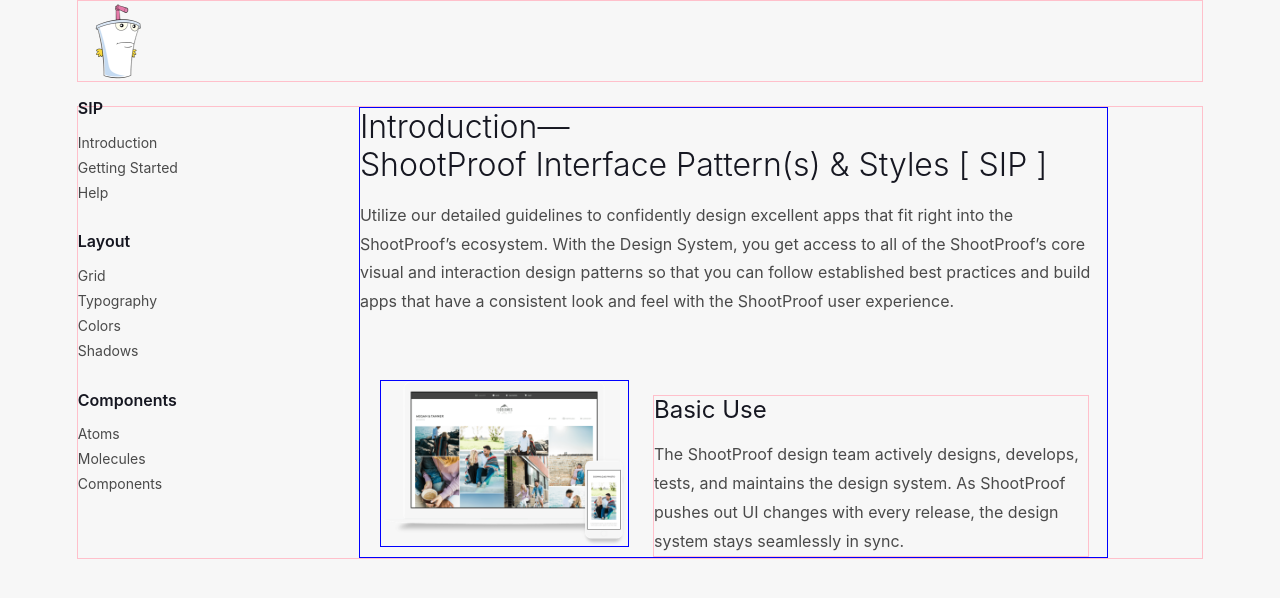
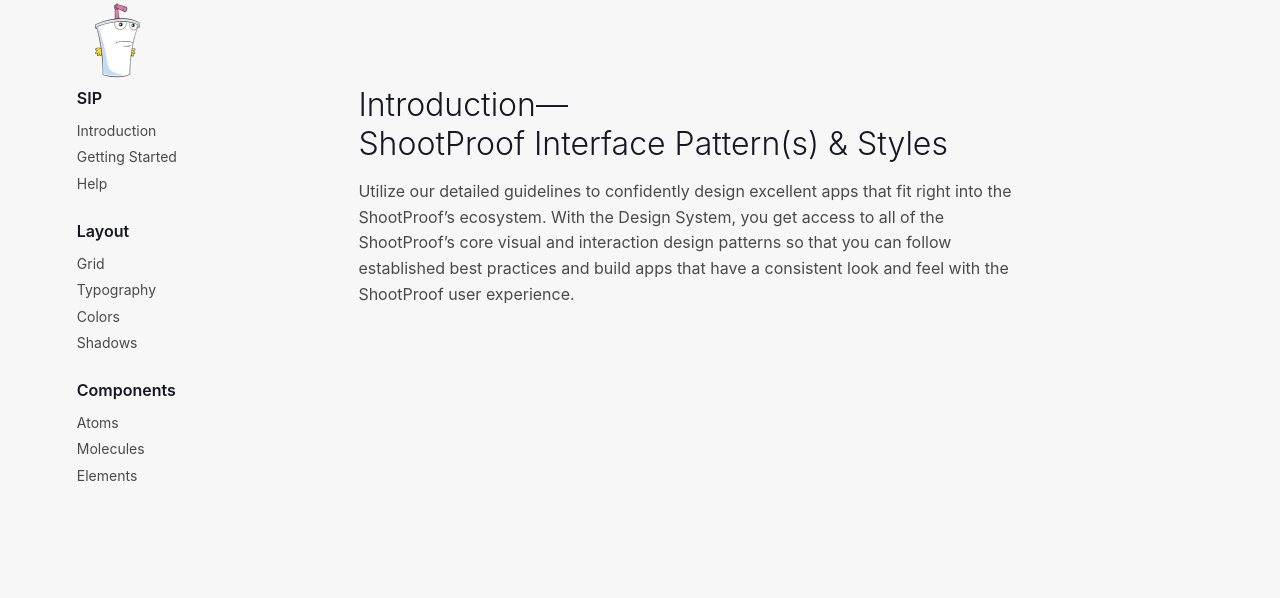
Before and after one commit to ohiosveryown/sip-web, a plain HTML site: page index.html in a window 1280 px wide. Shown: the top 598 px of the page. Drawn offline with Linux system fonts and the light colour scheme.

Commit message:
Layout Reset

```diff
--- a/index.html
+++ b/index.html
@@ -20,6 +20,50 @@
 
   </head>
   <body>
+    <!-- header -->
+    <header>
+      <img src="/images/sip-logo.png" alt="master shake SIP logo">
+    </header>
+
+    <section>
+      <!-- nav -->
+      <nav>
+        <!-- sip -->
+        <p class="header sp-sm">SIP</p>
+        <ul>
+          <li class="sp-xs"><a href="#">Introduction</a></li>
+          <li class="sp-xs"><a href="#">Getting Started</a></li>
+          <li class="sp-xl"><a href="#">Help</a></li>
+        </ul>
+        <!-- layout -->
+        <p class="header sp-sm">Layout</p>
+        <ul>
+          <li class="sp-xs"><a href="#">Grid</a></li>
+          <li class="sp-xs"><a href="#">Typography</a></li>
+          <li class="sp-xs"><a href="#">Colors</a></li>
+          <li class="sp-xl"><a href="#">Shadows</a></li>
+        </ul>
+        <!-- elements -->
+        <p class="header sp-sm">Components</p>
+        <ul>
+          <li class="sp-xs"><a href="#">Atoms</a></li>
+          <li class="sp-xs"><a href="#">Molecules</a></li>
+          <li class="sp-xl"><a href="#">Elements</a></li>
+        </ul>
+      </nav>
+      <!-- main -->
+      <main>
+        <h1 class="display sp-lg">Introduction—<br>ShootProof Interface Pattern(s) &amp; Styles</h1>
+        <p class="body sp-xxl">Utilize our detailed guidelines to confidently design excellent apps that fit right into the ShootProof’s ecosystem. With the Design System, you get access to all of the ShootProof’s core visual and interaction design patterns so that you can follow established best practices and build apps that have a consistent look and feel with the ShootProof user experience.</p>
+      </main>
+    </section>
+
+
+
+
+
+
+    <!--
     <section class="sp-xl">
       <header><img src=/images/sip-logo.png alt=""></header>
     </section>
@@ -49,7 +93,6 @@
         </ul>
       </aside>
 
-      <!-- main content -->
       <main>
         <p class="display sp-lg">Introduction—<br>ShootProof Interface Pattern(s) &amp; Styles [ SIP ]</p>
         <p class="body sp-xxl">Utilize our detailed guidelines to confidently design excellent apps that fit right into the ShootProof’s ecosystem. With the Design System, you get access to all of the ShootProof’s core visual and interaction design patterns so that you can follow established best practices and build apps that have a consistent look and feel with the ShootProof user experience.</p>
@@ -60,6 +103,7 @@
         </article>
       </main>
     </section>
+  -->
 
 
 
--- a/sass/_mixins.scss
+++ b/sass/_mixins.scss
@@ -20,6 +20,39 @@ $header: 600 1.6rem/1.2;
 $body: 400 1.6rem/1.8;
 $list: 400 1.4rem/2;
 */
+
+/*
+@mixin container {
+  width: 99vw;
+  max-width: 90rem;
+  margin: 0 auto;
+  background: cornflowerblue;
+}
+
+
+@mixin row {
+  display: flex;
+  flex-direction: row;
+  width: 100%;
+  overflow: hidden;
+  //margin: 0;
+}
+*/
+
+@mixin container {
+  margin: 0 auto;
+  width: 88vw;
+  max-width: 116rem;
+}
+
+@mixin row {
+  border: 1px solid blue;
+  display: flex;
+  flex-direction: row;
+  margin: 0;
+}
+
+
 
 
 // mixins – media queries //
--- a/sass/_styles.scss
+++ b/sass/_styles.scss
@@ -1,4 +1,37 @@
+body { min-height: 300vh; }
 // styles //
+header {
+  @include container;
+  img { max-width: 8rem; }
+}
+
+section {
+  //border: 1px solid green;
+  @include container;
+}
+
+nav {
+  //border: 1px solid orange;
+  position: fixed;
+  margin: 0;
+  a:hover { border-bottom: 2px solid rgba($fc-primary,0.2); }
+
+  @include breakpoint(md) {
+    width: grid-width(2);
+  }
+}
+
+main {
+  //border: 1px solid blue;
+
+  @include breakpoint(md) {
+    margin-left: grid-width(3);
+    width: grid-width(7);
+  }
+}
+
+
+/*
 section {
   border: 1px solid pink;
   margin: 0 auto;
@@ -47,7 +80,7 @@ header {
 }
 
 article {
-  display: inline-block;
+  @include row;
   border: 1px solid pink;
   width: grid-width(12);
 
@@ -63,3 +96,4 @@ article {
     margin: 0 2rem 0 2rem;
   }
 }
+*/
--- a/sass/_typography.scss
+++ b/sass/_typography.scss
@@ -34,5 +34,5 @@ h1 {
 
 .body {
   font-size: $body;
-  line-height: 1.8;
+  line-height: 1.6;
 }
```
Also changed, not shown: css/base.css.
